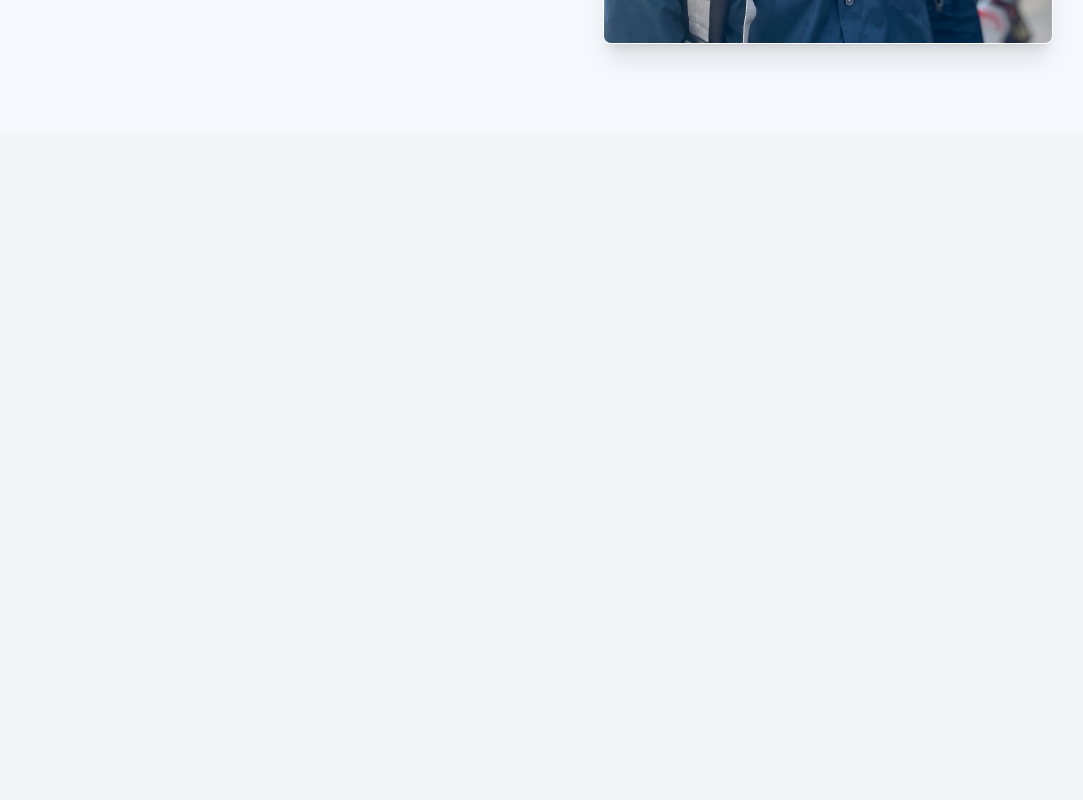
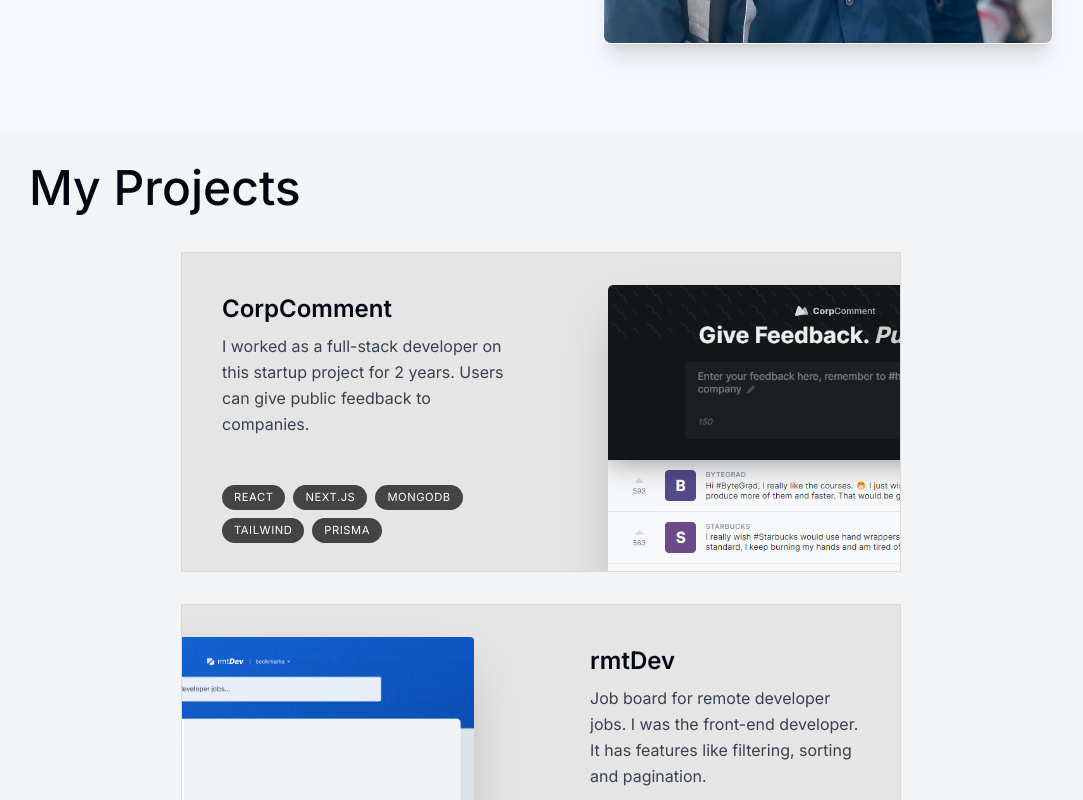
Before and after one commit to nischalmainali21/portfolio-template, a Next.js app: page / in a window 1280 px wide. Shown: the part 1520-2320 px from the top of the page, without its empty margins (99-1182 px from the left). Before the commit the page ends 1652 px from the top, so only its background shows below. Built offline with nearby package versions, Linux system fonts and the light colour scheme.

Commit message:
Added projects sectoion to pages.

```diff
--- a/app/page.tsx
+++ b/app/page.tsx
@@ -1,5 +1,6 @@
 import About from "@/components/about";
 import Intro from "@/components/intro";
+import Projects from "@/components/projects";
 import Image from "next/image";
 
 export default function Home() {
@@ -7,6 +8,7 @@ export default function Home() {
     <main className="pt-28 sm:pt-36 flex flex-col items-center">
       <Intro />
       <About />
+      <Projects />
     </main>
   );
 }
```
